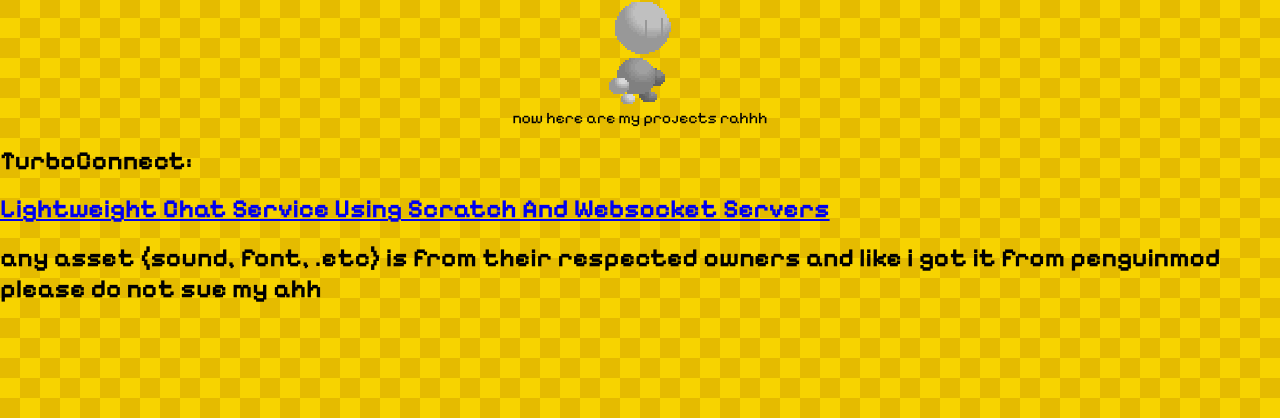
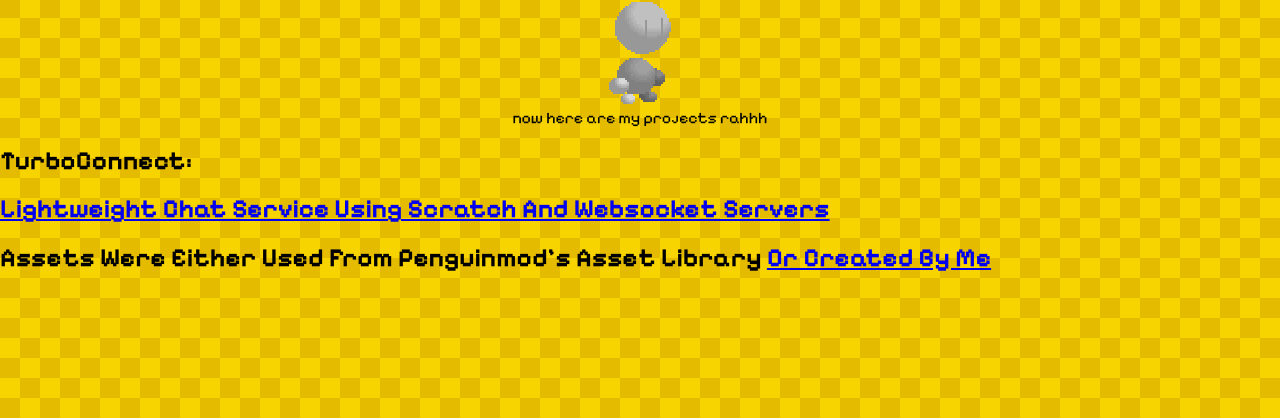
Before and after one commit to theeggswork/theeggswork.github.io, a plain HTML site: page index.html in a window 1280 px wide. Shown: the part 382-800 px from the top of the page. Drawn offline with Linux system fonts and the light colour scheme.

Commit message:
Update index.html

```diff
--- a/index.html
+++ b/index.html
@@ -22,7 +22,7 @@
    <div class="basic-needs2">
     <h1>TurboConnect:</h1>
     <a href="./builds/TurboConnectNovember11.html"><h1>Lightweight Chat Service Using Scratch And Websocket Servers</h1></a>
-       <h1> any asset (sound, font, .etc) is from their respected owners and like i got it from penguinmod please do not sue my ahh</h1>
+       <h1> Assets Were Either Used From Penguinmod's Asset Library <a href="https://studio.penguinmod.com/credits.html" https://studio.penguinmod.com/credits.html</a> Or Created By Me </h1>
 </div>
 
 </body>
```
